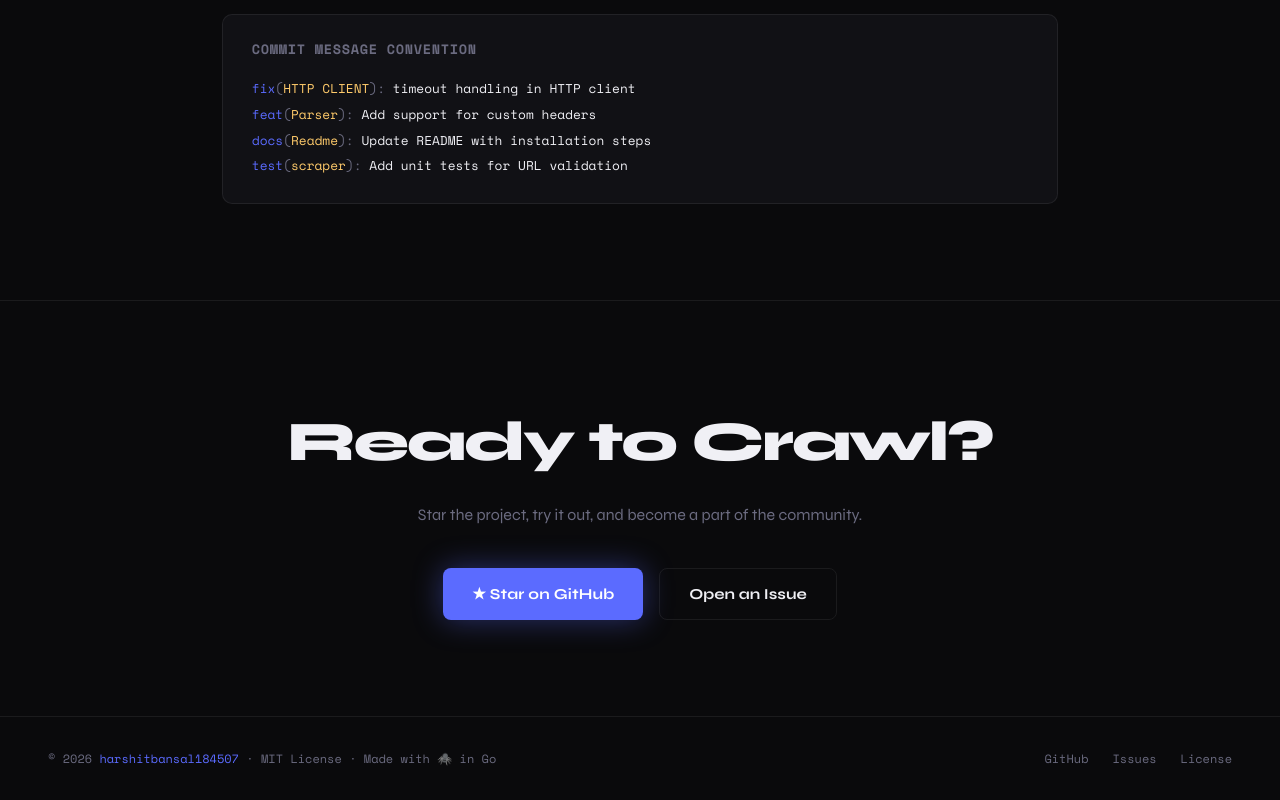
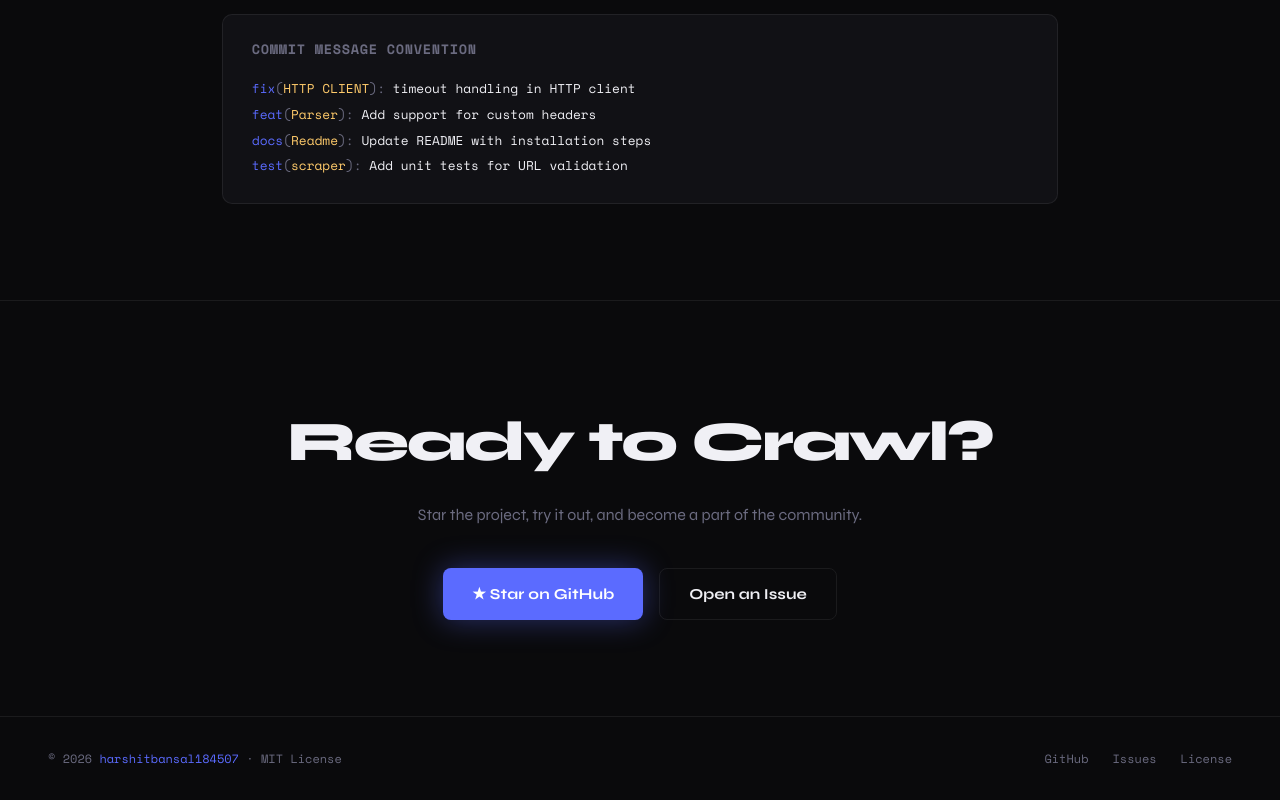
Before and after one commit to harshitbansal184507/CrawlScraper, a plain HTML site: page website/index.html in a window 1280 px wide. Shown: the part 4082-4882 px from the top of the page. Drawn offline with nearby package versions, Linux system fonts and the light colour scheme; a script that the page names is missing.

Commit message:
Update footer text in index.html

```diff
--- a/website/index.html
+++ b/website/index.html
@@ -305,7 +305,7 @@
 </section>
 
 <footer>
-  <p>© 2026 <a href="https://github.com/harshitbansal184507" target="_blank">harshitbansal184507</a> · MIT License · Made with 🕷️ in Go</p>
+  <p>© 2026 <a href="https://github.com/harshitbansal184507" target="_blank">harshitbansal184507</a> · MIT License </p>
   <div class="footer-links">
     <a href="https://github.com/harshitbansal184507/CrawlScraper" target="_blank">GitHub</a>
     <a href="https://github.com/harshitbansal184507/CrawlScraper/issues" target="_blank">Issues</a>
```
